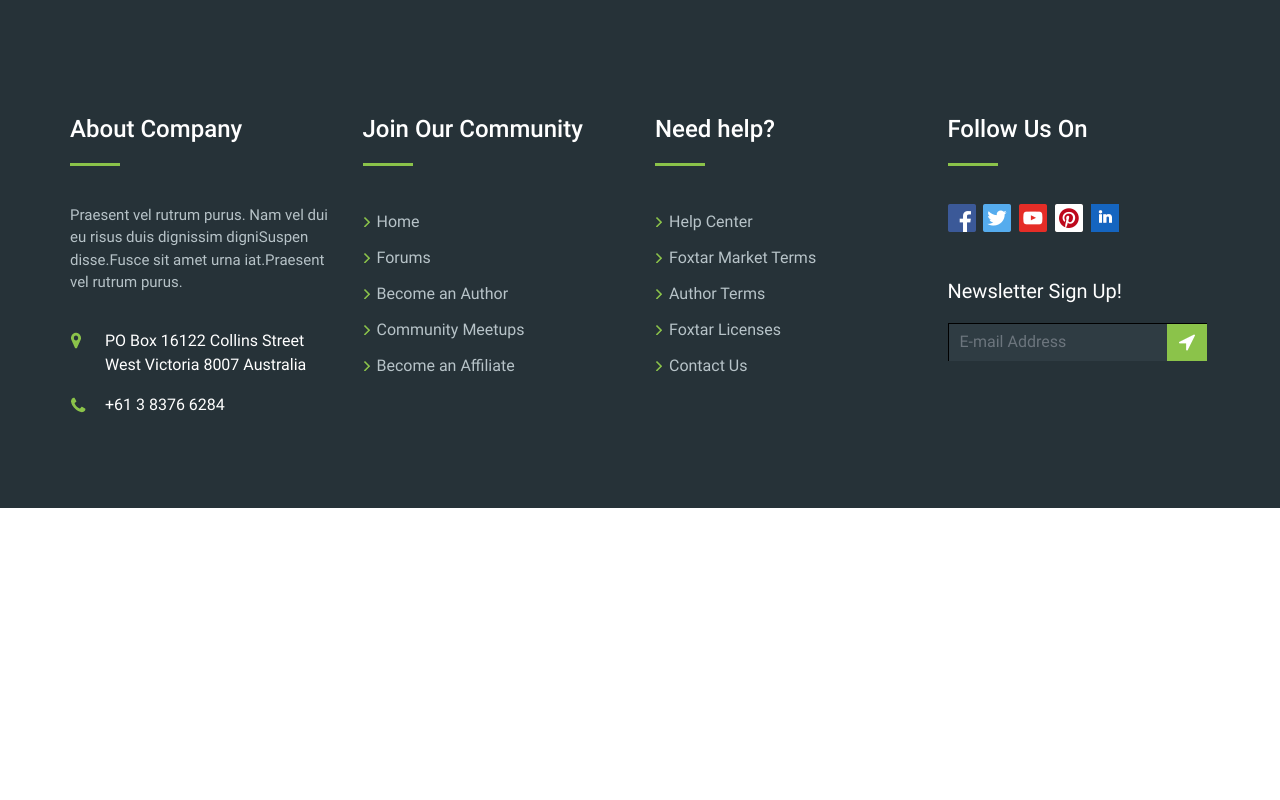
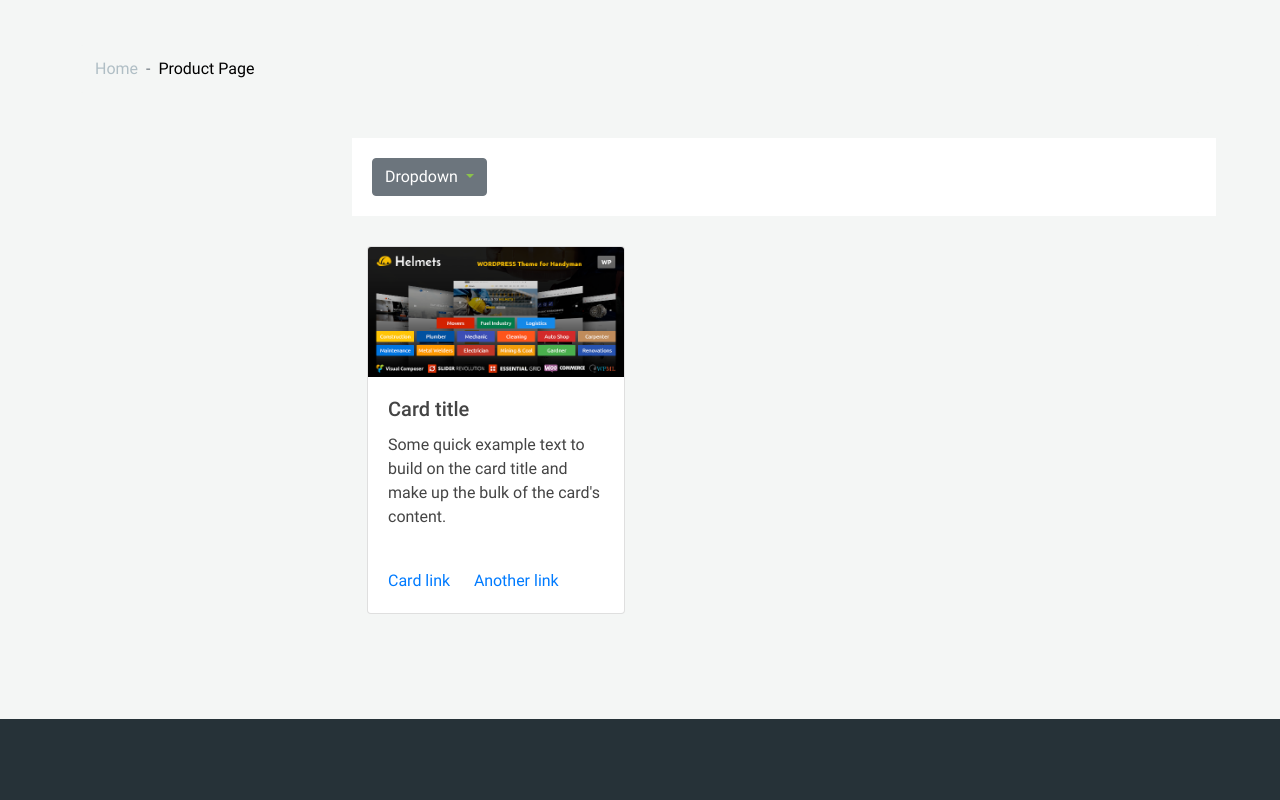
Before and after one commit to web4fixer/e-commerce, a website: page app/all-new-items.html in a window 1280 px wide. Shown: the top 800 px of the page. Drawn offline with nearby package versions, Linux system fonts and the light colour scheme.

Commit message:
ani-page

```diff
--- a/app/all-new-items.html
+++ b/app/all-new-items.html
@@ -6,10 +6,114 @@
 	<title>Document</title>
 	<link rel="stylesheet" href="https://cdnjs.cloudflare.com/ajax/libs/normalize/8.0.0/normalize.min.css">
 	<link rel="stylesheet" href="https://stackpath.bootstrapcdn.com/bootstrap/4.1.3/css/bootstrap.min.css" integrity="sha384-MCw98/SFnGE8fJT3GXwEOngsV7Zt27NXFoaoApmYm81iuXoPkFOJwJ8ERdknLPMO" crossorigin="anonymous">
-	<link rel="stylesheet" href="https://use.fontawesome.com/releases/v5.4.1/css/all.css" integrity="sha384-5sAR7xN1Nv6T6+dT2mhtzEpVJvfS3NScPQTrOxhwjIuvcA67KV2R5Jz6kr4abQsz" crossorigin="anonymous">
 	<link rel="stylesheet" href="css/all.css">
 </head>
 <body>
+	<div class="ani-wrap">
+		<div class="container">
+			<div class="row">
+				<div class="col-12">
+					<nav aria-label="breadcrumb">
+						<ol class="breadcrumb breadcrumb__ani-custom">
+							<li class="breadcrumb-item"><a href="#">Home</a></li>
+							<li class="breadcrumb-item active" aria-current="page">Product Page</li>
+						</ol>
+					</nav>
+				</div>
+			</div>
+			<div class="row">
+				<div class="col-3">
+
+				</div>
+				<div class="col-9">
+					<div class="ani-card-section">
+						<div class="row">
+							<div class="select-panel">
+								<div class="btn-group" role="group" aria-label="Button group with nested dropdown">
+									<div class="btn-group" role="group">
+									    <button id="btnGroupDrop1" type="button" class="btn btn-secondary dropdown-toggle" data-toggle="dropdown" aria-haspopup="true" aria-expanded="false">
+									      Dropdown
+									    </button>
+									   	 	<div class="dropdown-menu" aria-labelledby="btnGroupDrop1">
+										        <a class="dropdown-item" href="#">Dropdown link</a>
+										        <a class="dropdown-item" href="#">Dropdown link</a>
+									   	 	</div>
+									</div>
+								</div>
+							</div>
+						</div>
+						<div class="row">
+							<div class="col-4">
+								<div class="card card__ani-custom">
+								    <img class="card-img-top" src="img/demo-card.png" alt="card-image">
+								    <div class="card-body">
+								        <h5 class="card-title">Card title</h5>
+								        <p class="card-text">Some quick example text to build on the card title and make up the bulk of the card's content.</p>
+								    </div>
+								    <div class="card-body">
+								        <a href="#" class="card-link">Card link</a>
+								        <a href="#" class="card-link">Another link</a>
+								    </div>
+								</div>
+							</div>
+							<div class="col-4">
+
+							</div>
+							<div class="col-4">
+
+							</div>
+						</div>
+					</div>
+				</div>
+			</div>
+		</div>
+	</div>
+
+
+
+
+
+
+
+
+
+
+
+
+
+
+
+
+
+
+
+
+
+
+
+
+
+
+
+
+
+
+
+
+
+
+
+
+
+
+
+
+
+
+
+
+
+
 	<div class="footer">
 		<div class="footer__content container">
 			<div class="row">
--- a/app/css/assets/all-new-item.css
+++ b/app/css/assets/all-new-item.css
@@ -0,0 +1,28 @@
+.ani-wrap {
+	background: #f4f6f5;
+	padding: 45px 0 105px 0;
+}
+.breadcrumb__ani-custom {
+	background: #f4f6f5;
+	margin-bottom: 45px;
+}
+.breadcrumb__ani-custom .breadcrumb-item a {
+	color: #b0bec5;
+}
+.breadcrumb__ani-custom .active {
+	color: #000;
+}
+.breadcrumb__ani-custom .active:before {
+	content: '-';
+}
+
+/*---start-card-section----*/
+
+.select-panel {
+	padding: 20px;
+	background: #fff;
+	width: 100%;
+}
+.card__ani-custom {
+	margin-top: 30px;
+}
--- a/app/css/assets/setting-personal-info.css
+++ b/app/css/assets/setting-personal-info.css
@@ -28,13 +28,13 @@ body {
 	padding-bottom: 152px;
 }
 
-.container {
+/*.container {
 	max-width: 1170px;
 	margin: 0 auto;
 	display: flex;
 	flex-direction: row;
 	justify-content: space-between;
-}
+}*/
 
 .column-right {
 	max-width: 870px;
--- a/app/css/components/footer.css
+++ b/app/css/components/footer.css
@@ -78,6 +78,12 @@
 	outline: none;
 	max-width: 220px;
 }
+.footer__input-custom:active {
+    outline: 0;
+    outline-offset: 0;
+    box-shadow: none;
+    border: none;
+}
 .footer__btn-custom {
 	background: #8bc34a;
 	border: none;
```
Also changed, not shown: app/css/all.css, app/img/demo-card.png (added).
